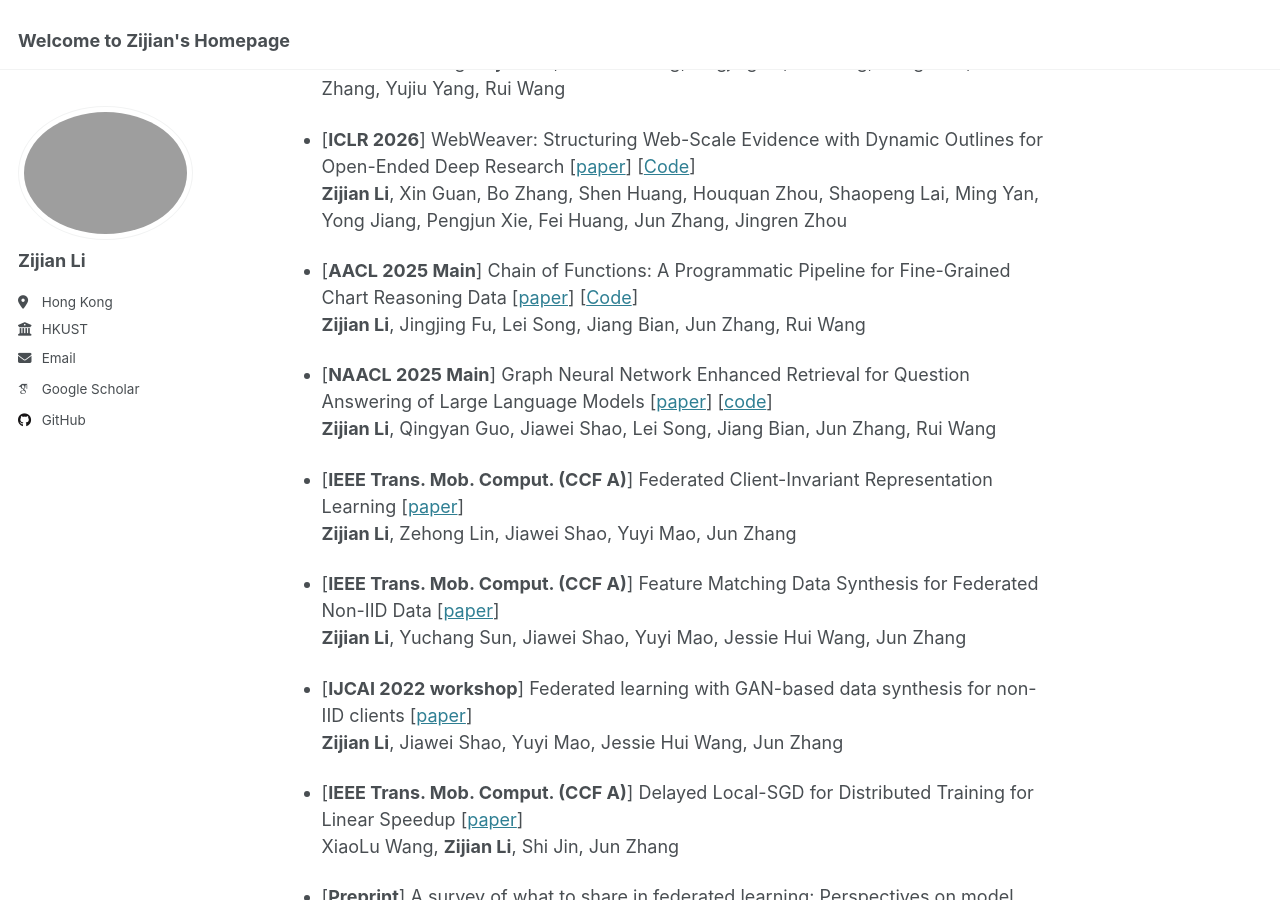
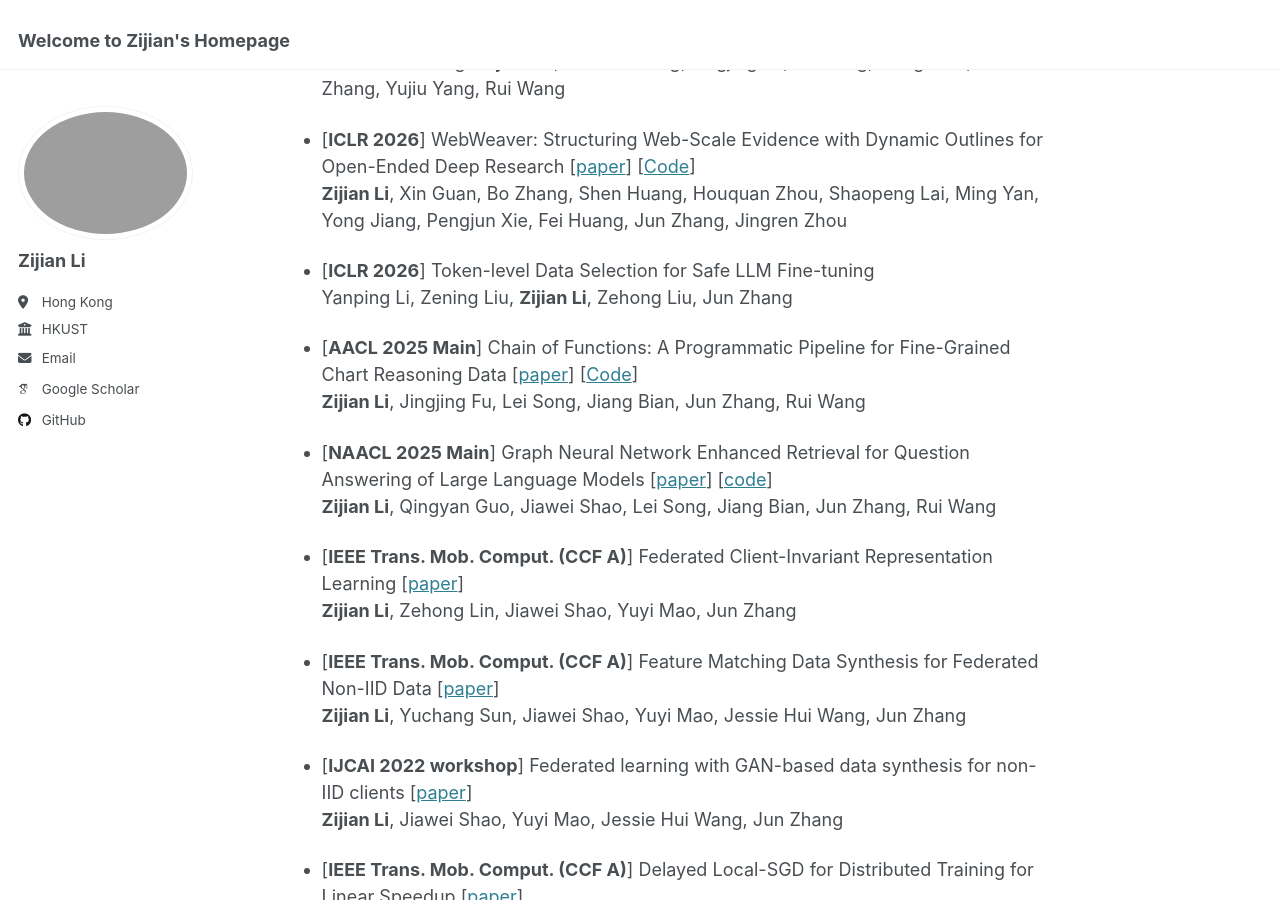
Before and after one commit to zli999/zijianli.github.io, a Jekyll site: the page built from _pages/about.md, in a window 1280 px wide and 900 px high, scrolled down 1286 px. Built offline with Jekyll 4.4.1, drawn with Linux system fonts in a browser that asks for light colours; some web fonts are replaced.

Commit message:
Add new ICLR 2026 paper entry to about page

```diff
--- a/_pages/about.md
+++ b/_pages/about.md
@@ -91,6 +91,8 @@ I expect to graduate in 2026 and am actively seeking research positions in indus
 
 - [**ICLR 2026**] WebWeaver: Structuring Web-Scale Evidence with Dynamic Outlines for Open-Ended Deep Research [[paper](https://arxiv.org/abs/2509.13312)] [[Code](https://github.com/Alibaba-NLP/DeepResearch)]<br>**Zijian Li**, Xin Guan, Bo Zhang, Shen Huang, Houquan Zhou, Shaopeng Lai, Ming Yan, Yong Jiang, Pengjun Xie, Fei Huang, Jun Zhang, Jingren Zhou<br>
 
+- [**ICLR 2026**] Token-level Data Selection for Safe LLM Fine-tuning <br>Yanping Li, Zening Liu, **Zijian Li**, Zehong Liu, Jun Zhang<br>
+
 - [**AACL 2025 Main**] Chain of Functions: A Programmatic Pipeline for Fine-Grained Chart Reasoning Data [[paper](https://arxiv.org/abs/2503.16260)] [[Code](https://github.com/microsoft/Chain-of-Functions)]<br>**Zijian Li**, Jingjing Fu, Lei Song, Jiang Bian, Jun Zhang, Rui Wang<br>
 
 - [**NAACL 2025 Main**] Graph Neural Network Enhanced Retrieval for Question Answering of Large Language Models [[paper](https://arxiv.org/abs/2406.06572)] [[code](https://github.com/zli999/GNN_Ret)]<br>**Zijian Li**, Qingyan Guo, Jiawei Shao, Lei Song, Jiang Bian, Jun Zhang, Rui Wang<br>
```
